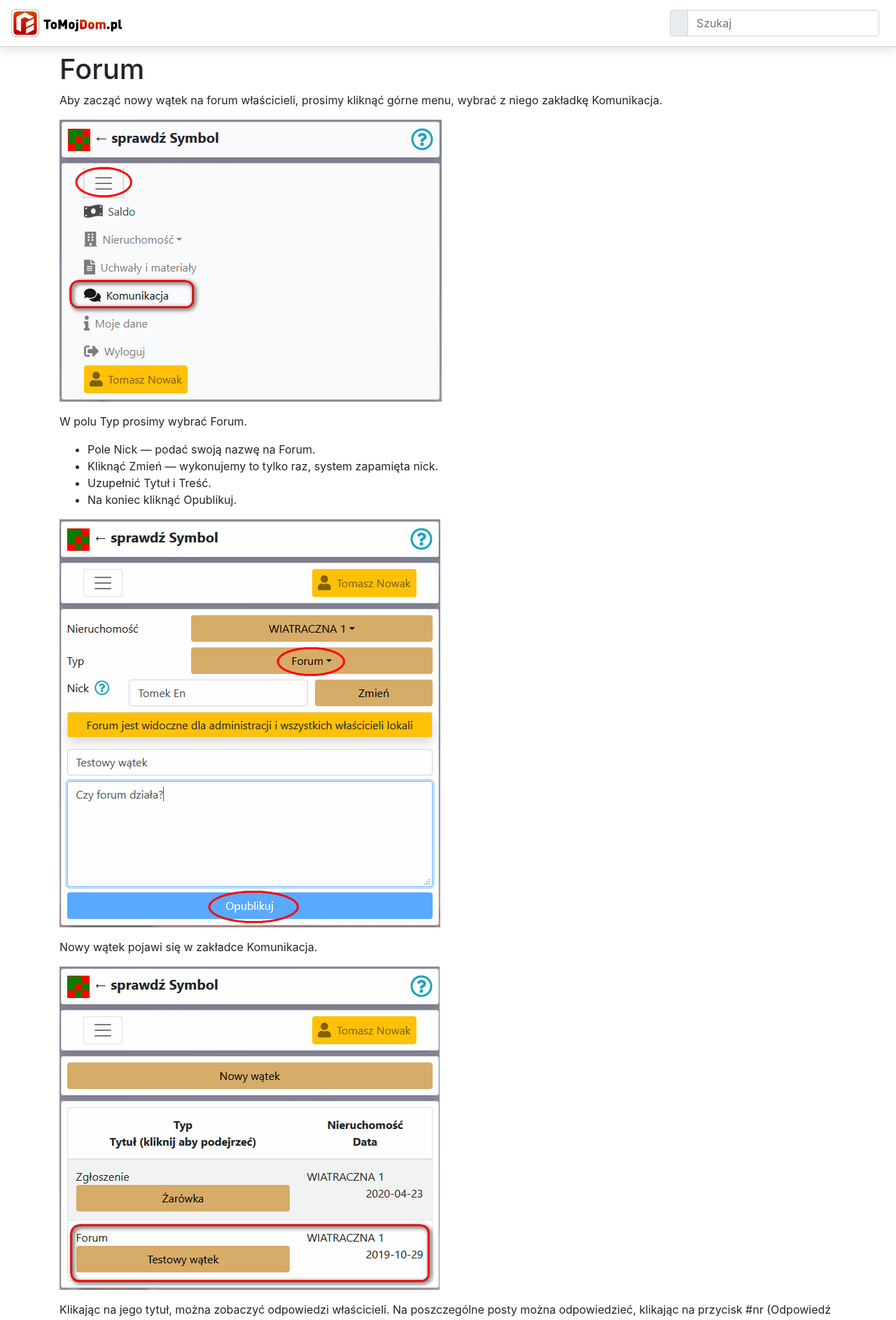
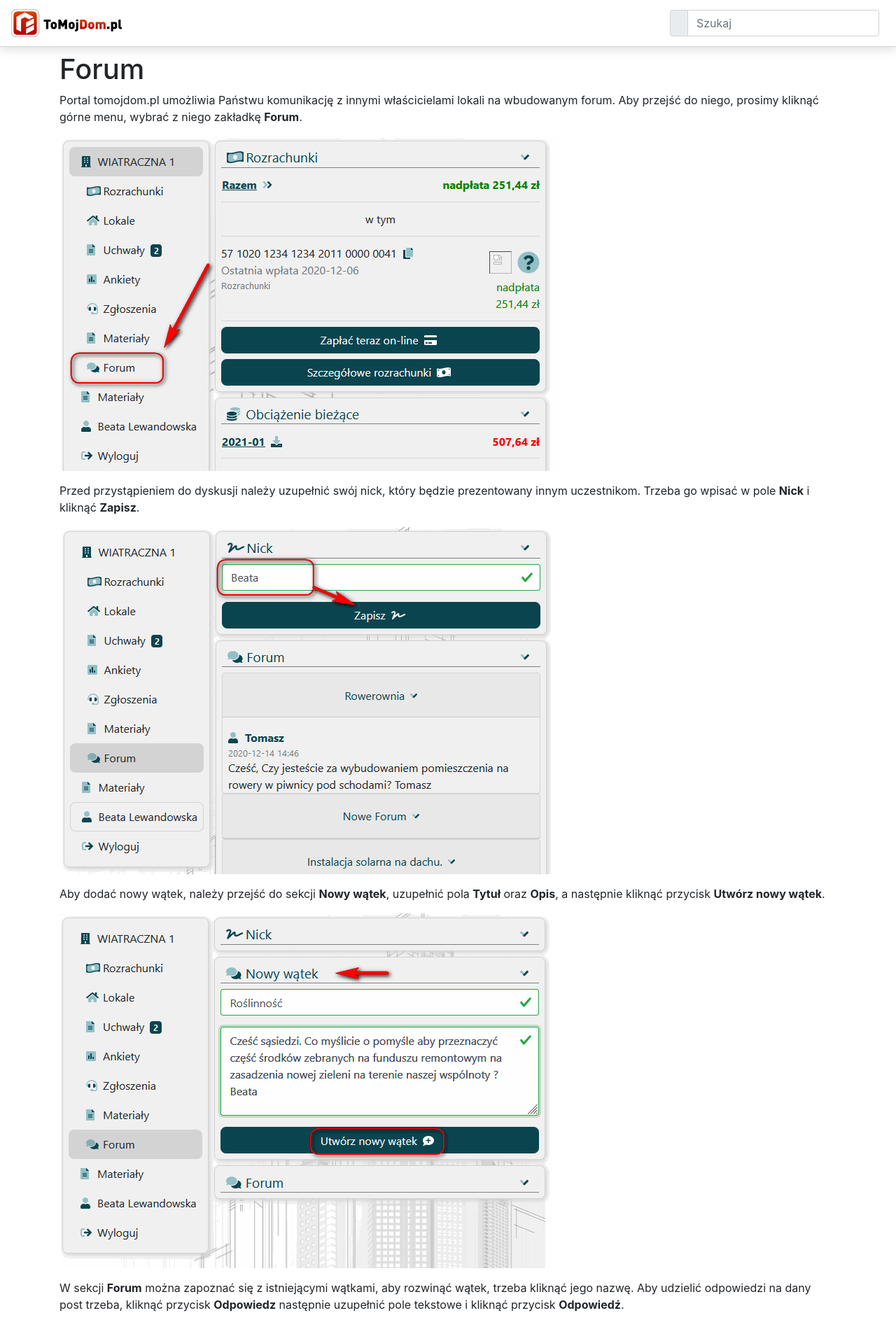
Before and after one commit to Weles3Doc/OsDoc, a Jekyll site: the page built from uzytkowe/_posts/2020-08-04-Forum.md, in a window 1280 px wide. Shown: the top 1886 px of the page at 70% size. Built offline with Jekyll 4.4.1, drawn with Linux system fonts in a browser that asks for light colours; nearby versions of some CDN libraries; some of the changed text lies outside the part shown.

Commit message:
poprawka forum

```diff
--- a/uzytkowe/_posts/2020-08-04-Forum.md
+++ b/uzytkowe/_posts/2020-08-04-Forum.md
@@ -4,22 +4,18 @@ title: Forum
 
 # Forum
 
-Aby zacząć nowy wątek na forum właścicieli, prosimy kliknąć górne menu, wybrać z niego zakładkę Komunikacja.
+Portal tomojdom.pl umożliwia Państwu komunikację z innymi właścicielami lokali na wbudowanym forum. Aby przejść do niego, prosimy kliknąć górne menu, wybrać z niego zakładkę **Forum**.
 
 ![Forum](forum1.png)
 
-W polu Typ prosimy wybrać Forum.
-- Pole Nick — podać swoją nazwę na Forum.
-- Kliknąć Zmień — wykonujemy to tylko raz, system zapamięta nick.
-- Uzupełnić Tytuł i Treść.
-- Na koniec kliknąć Opublikuj.
+Przed przystąpieniem do dyskusji należy uzupełnić swój nick, który będzie prezentowany innym uczestnikom. Trzeba go wpisać w pole **Nick** i kliknąć **Zapisz**.
 
 ![Forum](forum2.png)
 
-Nowy wątek pojawi się w zakładce Komunikacja.
+Aby dodać nowy wątek, należy przejść do sekcji **Nowy wątek**, uzupełnić pola **Tytuł** oraz **Opis**, a następnie kliknąć przycisk **Utwórz nowy wątek**.
 
 ![Forum](forum3.png)
 
-Klikając na jego tytuł, można zobaczyć odpowiedzi właścicieli. Na poszczególne posty można odpowiedzieć, klikając na przycisk #nr (Odpowiedź na: #nr).
+W sekcji **Forum** można zapoznać się z istniejącymi wątkami, aby rozwinąć wątek, trzeba kliknąć jego nazwę. Aby udzielić odpowiedzi na dany post trzeba, kliknąć przycisk **Odpowiedz** następnie uzupełnić pole tekstowe i kliknąć przycisk **Odpowiedź**.
 
 ![Forum](forum4.png)
```
Also changed, not shown: uzytkowe/forum1.png, uzytkowe/forum2.png, uzytkowe/forum3.png, uzytkowe/forum4.png.
